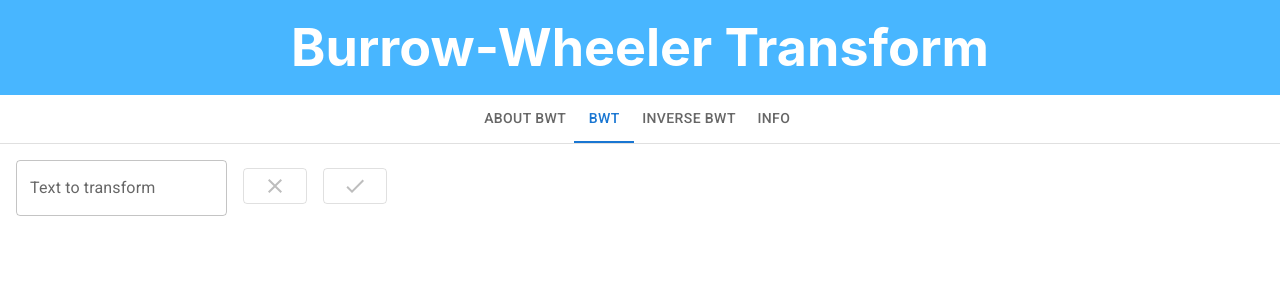
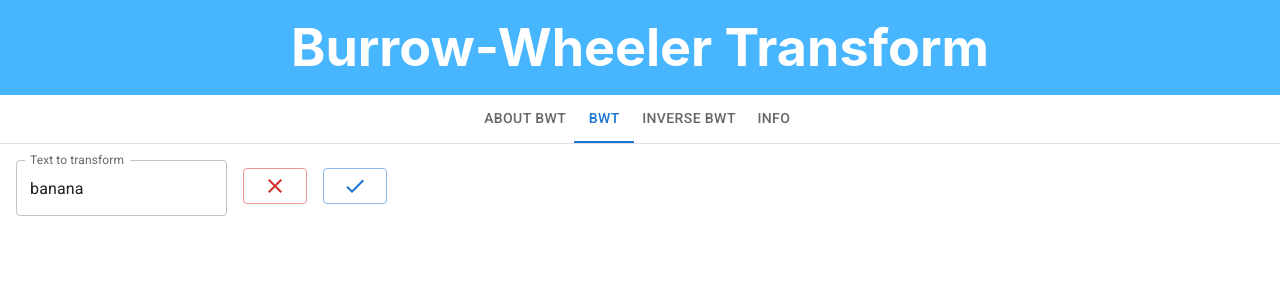
Before and after one commit to steciuk/MBI-Burrows-Wheeler-transform, a React (Create React App) app: page / in a window 1280 px wide. Both pictures are taken after a click on the tab "BWT". Shown: the top 300 px of the page. Built offline with nearby package versions, Linux system fonts and the light colour scheme.

Commit message:
Add default inputs

```diff
--- a/src/App.tsx
+++ b/src/App.tsx
@@ -9,17 +9,18 @@ import { Box, Tab, Tabs } from '@mui/material';
 import AboutBwtRoot from './components/about-bwt/AboutBwtRoot';
 import BwtRoot from './components/bwt/BwtRoot';
 import IBwtRoot from './components/ibwt/IBwtRoot';
+import { DEFAULT_IBWT_INPUT } from './defaults';
 import { BWTResult } from './model/BWT';
 
 function App() {
 	const [tabIndex, setTabIndex] = useState<number>(0);
-	const [bwtResult, setBwtResult] = useState<BWTResult | null>(null);
+	const [bwtResult, setBwtResult] = useState<BWTResult>(DEFAULT_IBWT_INPUT);
 
 	const handleTabChange = (newValue: number) => {
 		setTabIndex(newValue);
 	};
 
-	const handleSetBwtResult = (newValue: BWTResult | null) => {
+	const handleSetBwtResult = (newValue: BWTResult) => {
 		setBwtResult(newValue);
 	};
 
@@ -33,7 +34,7 @@ function App() {
 					borderBottom: 1,
 					borderColor: 'divider',
 					'& button': { padding: '8px', minWidth: '60px', transition: 'background-color .5s' },
-					'& button:hover': { backgroundColor: '#F5F5DC' },
+					'& button:hover': { backgroundColor: '#f5fafd' },
 				}}
 			>
 				<Tabs value={tabIndex} onChange={(_, tabIndex: number) => handleTabChange(tabIndex)} centered>
--- a/src/Table.css
+++ b/src/Table.css
@@ -10,6 +10,7 @@ td {
 table {
 	border-collapse: collapse;
 	width: 100%;
+	box-shadow: 2px 2px 10px 0px rgba(90, 90, 90, 1);
 }
 
 table.mark-last-row td:nth-last-child(1) {
--- a/src/components/bwt/BwtRoot.tsx
+++ b/src/components/bwt/BwtRoot.tsx
@@ -2,6 +2,7 @@ import React, { useEffect, useState } from 'react';
 
 import { Button, TextField } from '@mui/material';
 
+import { DEFAULT_BWT_INPUT } from '../../defaults';
 import { BWTResult, getBWT, getRotations, getSortedRotations } from '../../model/BWT';
 import { Rotation } from '../../model/Rotation';
 import { isStringAsciiOnly } from '../../utils/regexUtils';
@@ -11,9 +12,9 @@ import BwtRotationsTable from './BwtRotationsTable';
 
 const BwtRoot = (props: {
 	handleTabChange: (tabIndex: number) => void;
-	handleSetBwtResult: (newValue: BWTResult | null) => void;
+	handleSetBwtResult: (newValue: BWTResult) => void;
 }) => {
-	const [bwtInput, setBwtInput] = useState<string>('');
+	const [bwtInput, setBwtInput] = useState<string>(DEFAULT_BWT_INPUT);
 
 	const [bwtInputError, setBwtInputError] = useState<string>('');
 
--- a/src/components/ibwt/IBwtRoot.tsx
+++ b/src/components/ibwt/IBwtRoot.tsx
@@ -2,6 +2,7 @@ import React, { useEffect, useState } from 'react';
 
 import { TextField } from '@mui/material';
 
+import { DEFAULT_IBWT_INPUT } from '../../defaults';
 import { BWTResult } from '../../model/BWT';
 import { getIBWT, getIBWTSteps } from '../../model/IBWT';
 import { isStringAsciiOnly, isStringPositiveInteger } from '../../utils/regexUtils';
@@ -9,12 +10,9 @@ import StepDisplay from '../common/StepDisplay';
 import StepNavigation from '../common/StepNavigation';
 import IbwtTable from './IbwtTable';
 
-const IBwtRoot = (props: {
-	bwtResult: BWTResult | null;
-	handleSetBwtResult: (newValue: BWTResult | null) => void;
-}) => {
-	const [ibwtInput, setIbwtInput] = useState<string>(props.bwtResult?.bwt ?? '');
-	const [indexInput, setIndexInput] = useState<string>(props.bwtResult?.index.toString() ?? '');
+const IBwtRoot = (props: { bwtResult: BWTResult; handleSetBwtResult: (newValue: BWTResult) => void }) => {
+	const [ibwtInput, setIbwtInput] = useState<string>(props.bwtResult.bwt);
+	const [indexInput, setIndexInput] = useState<string>(props.bwtResult.index.toString());
 
 	const [indexError, setIndexError] = useState<string>('');
 	const [bwtInputError, setBwtInputError] = useState<string>('');
@@ -109,7 +107,7 @@ const IBwtRoot = (props: {
 
 	useEffect(() => {
 		return () => {
-			props.handleSetBwtResult(null);
+			props.handleSetBwtResult(DEFAULT_IBWT_INPUT);
 		};
 	}, []);
 
--- /dev/null
+++ b/src/defaults.ts
@@ -0,0 +1,4 @@
+import { BWTResult } from './model/BWT';
+
+export const DEFAULT_BWT_INPUT = 'banana';
+export const DEFAULT_IBWT_INPUT: BWTResult = { bwt: 'nnbaaa', index: 3 };
```
